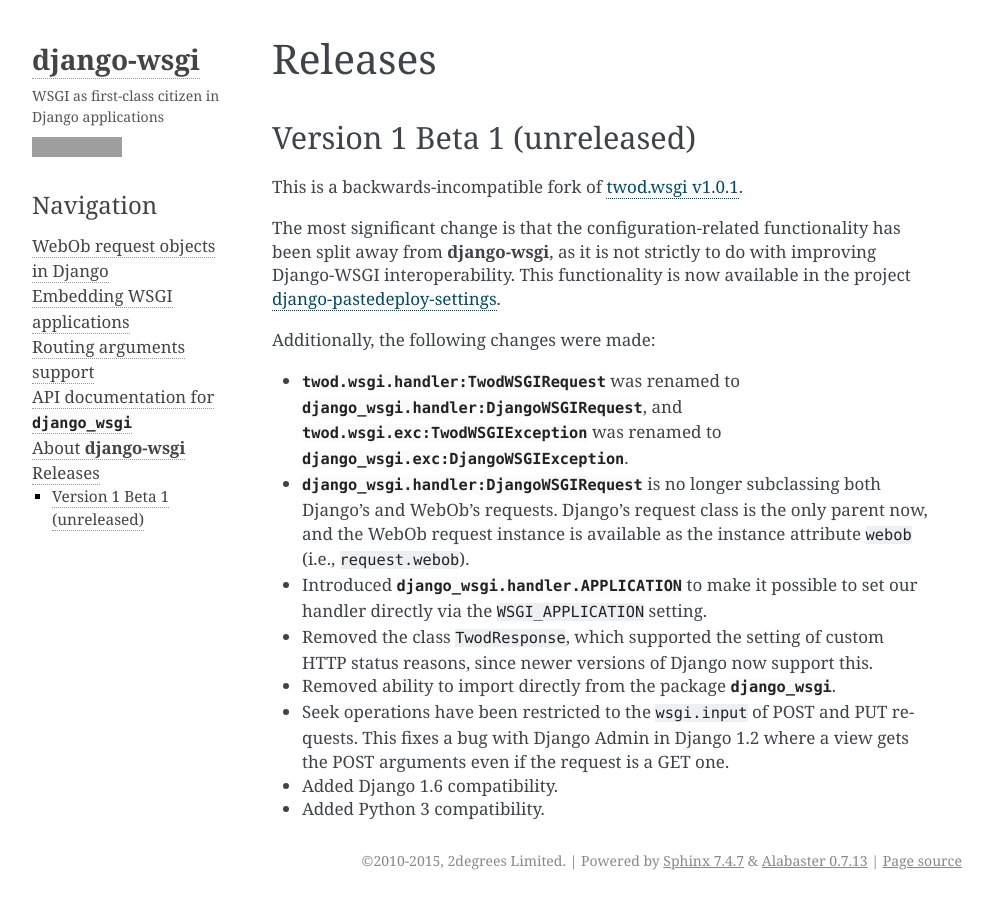
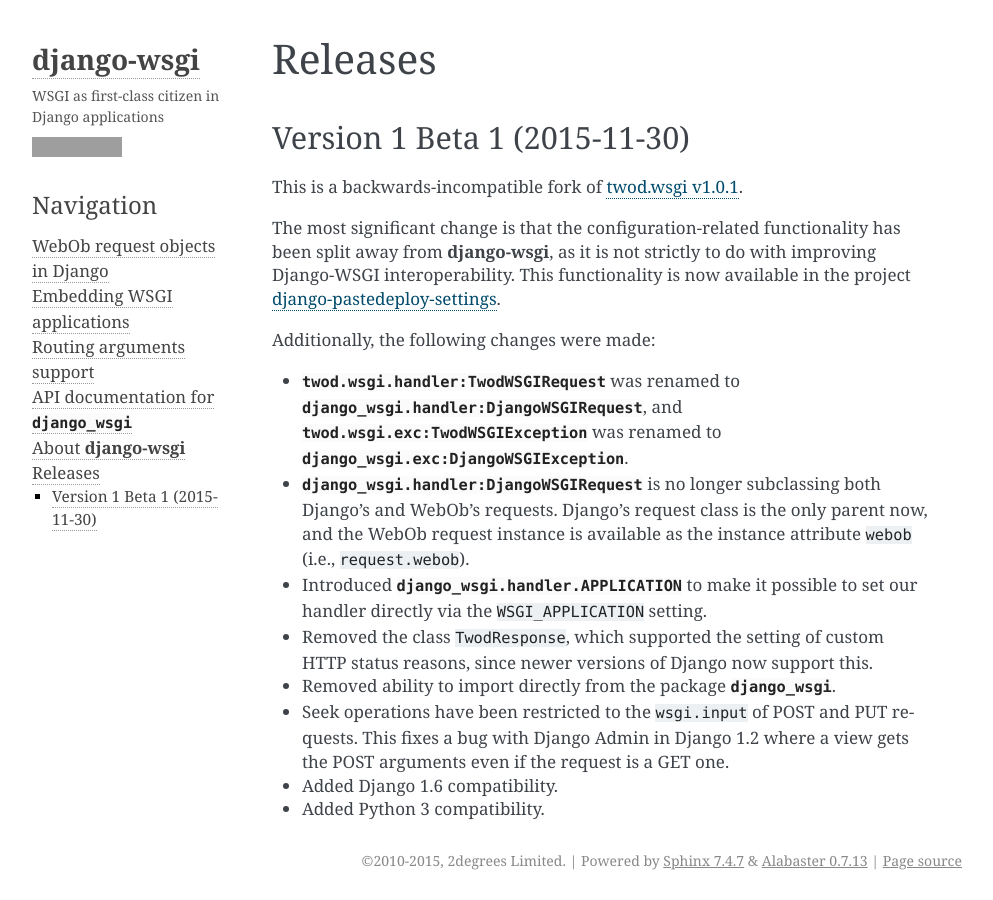
Before and after one commit to 2degrees/django-wsgi, a Sphinx documentation site: the page built from docs/source/changelog.rst, in a window 1280 px wide. Shown: the whole page, without its empty margins (148-1141 px from the left). Built offline with Sphinx 7.4.7, drawn with Linux system fonts in a browser that asks for light colours; grey boxes are pictures that could not be loaded.

Commit message:
Set 1.0b1 release date to today

```diff
--- a/docs/source/changelog.rst
+++ b/docs/source/changelog.rst
@@ -2,7 +2,7 @@
 Releases
 ========
 
-Version 1 Beta 1 (unreleased)
+Version 1 Beta 1 (2015-11-30)
 =============================
 
 This is a backwards-incompatible fork of `twod.wsgi v1.0.1
```
